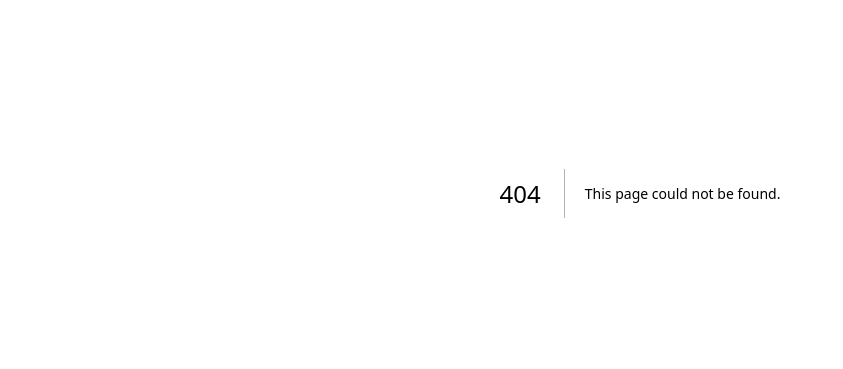
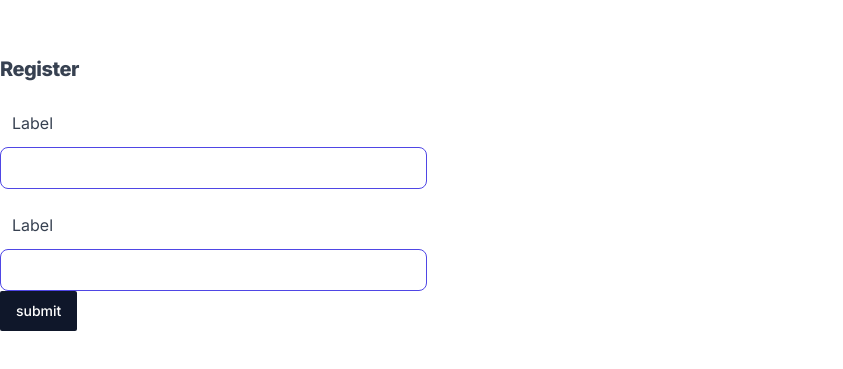
Before and after one commit to gorkemkaramolla/socio, a Next.js app: page /login in a window 1280 px wide. Before the commit this address had no page. Shown: the part 207-576 px from the top of the page, without its empty margins (0-843 px from the left). Built offline with nearby package versions, Linux system fonts and the light colour scheme.

Commit message:
UI components added

```diff
--- /dev/null
+++ b/src/app/(auth)/login/page.tsx
@@ -0,0 +1,25 @@
+'use client';
+import Button from '@/components/UI/Button';
+import React from 'react';
+
+import { useRouter } from 'next/navigation';
+import Login from '@/components/Login/Login';
+import Heading from '@/components/UI/Heading';
+
+interface Props {}
+
+const LoginPage: React.FC<Props> = () => {
+  const router = useRouter();
+
+  return (
+    <div className='w-screen h-screen container mx-auto items-center justify-center grid grid-cols-12 '>
+      <div className='col-span-4'>
+        <Heading heading='h1'>Register</Heading>
+
+        <Login />
+      </div>
+    </div>
+  );
+};
+
+export default LoginPage;
--- /dev/null
+++ b/src/components/Login/Login.tsx
@@ -0,0 +1,50 @@
+import React from 'react';
+import { signIn } from 'next-auth/react';
+import Button from '@/components/UI/Button';
+import { toast } from 'react-hot-toast';
+import { Field, Form, Formik } from 'formik';
+import FormInput from '../UI/Input';
+import Heading from '../UI/Heading';
+import Label from '../UI/Label';
+interface Props {}
+
+const Login: React.FC<Props> = () => {
+  const loginWithGoogle = async () => {
+    try {
+      await signIn('google', {
+        redirect: true,
+        callbackUrl: `/dashboard`,
+      });
+    } catch (e) {
+      toast.error('Something Went Wrong');
+    }
+  };
+  const handleSubmit = async () => {};
+  return (
+    <div className='w-full'>
+      <Formik
+        initialValues={{ email: '', password: '' }}
+        onSubmit={(values) => {
+          alert(JSON.stringify(values));
+        }}
+      >
+        <Form>
+          <div className='flex flex-col gap-3 w-full'>
+            <div className='flex flex-col'>
+              <Label htmlFor='email'>Label</Label>
+              <FormInput ring id='email' name='email' type='text' />
+            </div>
+
+            <div className='flex flex-col w-full'>
+              <Label htmlFor='password'>Label</Label>
+              <FormInput id='email' name='password' type='password' />
+            </div>
+          </div>
+          <Button type='submit'>submit</Button>
+        </Form>
+      </Formik>
+    </div>
+  );
+};
+
+export default Login;
--- /dev/null
+++ b/src/components/LogoutButton/LogoutButton.tsx
@@ -0,0 +1,19 @@
+'use client';
+import React from 'react';
+import { signOut } from 'next-auth/react';
+import { useRouter } from 'next/navigation';
+
+const LogoutButton: React.FC = () => {
+  const router = useRouter();
+
+  const logoutSession = async () => {
+    await signOut({
+      redirect: true,
+      callbackUrl: `/login`,
+    });
+  };
+
+  return <button onClick={logoutSession}>Logout</button>;
+};
+
+export default LogoutButton;
--- /dev/null
+++ b/src/components/Providers.tsx
@@ -0,0 +1,17 @@
+import React, { ReactNode } from 'react';
+import { Toaster } from 'react-hot-toast';
+
+interface Props {
+  children: ReactNode;
+}
+
+const Providers: React.FC<Props> = ({ children }) => {
+  return (
+    <div>
+      <Toaster position='top-center' reverseOrder={false}></Toaster>
+      {children}
+    </div>
+  );
+};
+
+export default Providers;
--- /dev/null
+++ b/src/components/UI/Input.tsx
@@ -0,0 +1,60 @@
+import { VariantProps, cva } from 'class-variance-authority';
+import React, { FC, HTMLAttributes, InputHTMLAttributes } from 'react';
+import { cn } from '@/lib/utils';
+
+const inputVariants = cva(
+  `className='
+   block
+   border-[1.5px]
+   border-indigo-600
+   outline-none
+   focus:outline-none
+   focus:ring-4
+   focus:ring-indigo-600
+   px-3 py-2
+   w-[100%]
+   rounded-lg
+   transition-all`,
+  {
+    variants: {
+      variant: {
+        default: '',
+      },
+      inputSize: {
+        default: '',
+      },
+    },
+    defaultVariants: {
+      variant: 'default',
+      inputSize: 'default',
+    },
+  }
+);
+interface ComponentProps {
+  ring?: boolean;
+}
+export interface InputProps
+  extends InputHTMLAttributes<HTMLInputElement>,
+    VariantProps<typeof inputVariants>,
+    ComponentProps {}
+
+const FormInput: FC<InputProps> = ({
+  name,
+  className,
+  variant,
+  inputSize,
+  ring = false,
+  ...props
+}) => {
+  return (
+    <input
+      className={cn(
+        inputVariants({ variant, inputSize, className }),
+        ring ? 'focus:ring-2 focus:ring-indigo-600' : ''
+      )} // Use inputSize instead of size
+      {...props}
+    />
+  );
+};
+
+export default FormInput;
--- /dev/null
+++ b/src/components/UI/Label.tsx
@@ -0,0 +1,47 @@
+import { VariantProps, cva } from 'class-variance-authority';
+import React, { FC, LabelHTMLAttributes } from 'react';
+import { cn } from '@/lib/utils';
+
+const inputVariants = cva(
+  `className='border-[0.1px]
+   border-indigo-600
+   outline-none
+   focus:outline-none
+   focus:ring-2 focus:ring-indigo-600
+   rounded-lg
+   transition-all
+   dark:bg-transparent' `,
+  {
+    variants: {
+      variant: {
+        default: 'text-gray-700 leading-2',
+      },
+      inputSize: {
+        // Rename size to inputSize
+        default: 'p-3',
+        primary: 'w-full ',
+      },
+    },
+    defaultVariants: {
+      variant: 'default',
+      inputSize: 'default', // Rename size to inputSize
+    },
+  }
+);
+
+export interface InputProps
+  extends LabelHTMLAttributes<HTMLLabelElement>,
+    VariantProps<typeof inputVariants> {}
+
+const Label: FC<InputProps> = ({ className, variant, children, ...props }) => {
+  return (
+    <label
+      className={cn(inputVariants({ variant, className }))} // Use inputSize instead of size
+      {...props}
+    >
+      {children}
+    </label>
+  );
+};
+
+export default Label;
```
Also changed, not shown: src/app/dashboard/page.tsx (added, +39 -0 lines).
